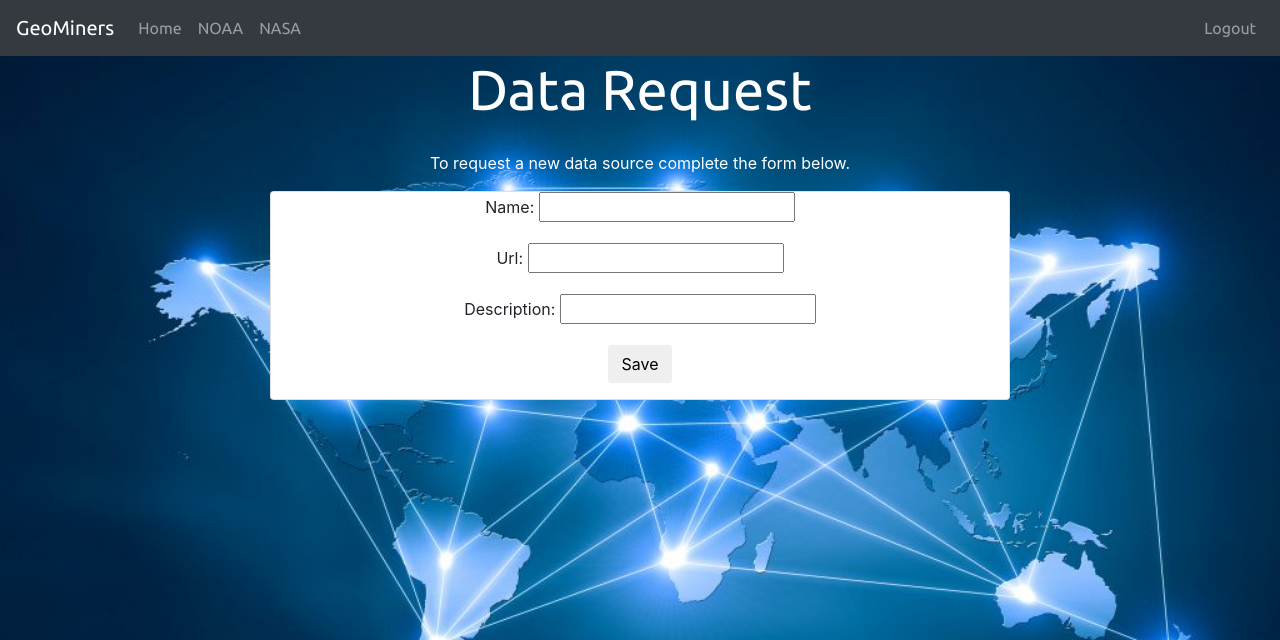
After one commit to TravisAdsittBoiseState/Hydrological-Data-Managment, a Django app: page /dataRequest in a window 1280 px wide. The commit adds this page. Shown: the top 640 px of the page. Run offline with Django 3.2, Linux system fonts and the light colour scheme; a user stored in the database is signed in; some libraries are stand-ins or nearby versions.

Commit message:
Added dummy form for data requests

```diff
--- a/website/core/forms.py
+++ b/website/core/forms.py
@@ -1,4 +1,8 @@
 from django import forms
+from .models import DataRequest
 
-class NameForm(forms.Form):
-    your_name = forms.CharField(label='Your name', max_length=100)
+class DataRequestForm(forms.ModelForm):
+
+    class Meta:
+        model = DataRequest
+        fields = ('name', 'url', 'description')
--- a/website/core/models.py
+++ b/website/core/models.py
@@ -8,6 +8,11 @@ class UserProfile(models.Model):
 	user = models.OneToOneField(User, on_delete=models.CASCADE)
 	gmail = models.CharField(max_length=255, blank=True)
 
+class DataRequest(models.Model):
+    name = models.CharField(max_length=255)
+    url = models.CharField(max_length=1000)
+    description = models.CharField(max_length=1000)
+
 @receiver(post_save, sender=User)
 def create_user_profile(sender, instance, created, **kwargs):
 	if created: # a new record was created
--- /dev/null
+++ b/website/core/templates/core/dataRequest.html
@@ -0,0 +1,20 @@
+{% extends 'base.html' %}
+
+{% block content %}
+<div id="dataRequest-container" class="container text-center">
+	<h1 id="home-title">Data Request</h1>
+	<p style="color: #FFFFFF">To request a new data source complete the form below.</p>
+
+	<div class="card col-md-8 offset-md-2">
+		<div id="dataRequest-form">
+			<form id="dataRequest-form" method="POST">
+				{% csrf_token %}
+				{{ form.as_p }}
+				<button class="save btn btn-default" type="submit">Save</button>
+			</form>
+		</div>
+	</div>
+</div>
+
+
+{% endblock %}
--- a/website/core/templates/core/home.html
+++ b/website/core/templates/core/home.html
@@ -18,6 +18,7 @@
 	<p>
 		We propose a service that can be deployed locally by a researcher. The server will periodically download relevant data. A database should be kept so that the researcher can quickly discover which files are present/absent from the local collection. Additionally, a subsetting service should be available that allows the researcher to subset a file or set of files. All original data should be kept and the subsetting should result in copies.
 	</p>
+	<a href="/dataRequest" class="btn btn-warning"><span class="glyphicon glyphicon-plus"></span> Data Request</a>
 </div>
 {% else %}
 <div class="container text-center">
--- a/website/core/urls.py
+++ b/website/core/urls.py
@@ -6,6 +6,6 @@ urlpatterns = [
 	path('', views.home, name='home'),
 	path('nasa', views.nasa, name='nasa'),
 	path('noaa', views.noaa, name='noaa'),
-	path('name', views.get_name, name='get_name'),
+	path('dataRequest', views.dataRequest, name='dataRequest'),
 	path('logout', views.logout, name='logout')
 ]
--- a/website/core/views.py
+++ b/website/core/views.py
@@ -5,10 +5,9 @@ from django.template import Context, loader
 from django.contrib.auth.decorators import login_required
 from django.contrib.auth import logout as django_logout
 from django.conf import settings
-from .forms import NameForm
+from .forms import DataRequestForm
 import os
 
-#@login_required
 def home(request):
 	user = request.user
 	return render(request, 'core/home.html')
@@ -37,23 +36,16 @@ def noaa(request):
 	return render_to_response('core/files.tpl.html', {'organization': 'NOAA', 'user': user, 'files': file_list, 'num_files': num_files})
 
 @login_required
-def get_name(request):
-    # if this is a POST request we need to process the form data
-    if request.method == 'POST':
-        # create a form instance and populate it with data from the request:
-        form = NameForm(request.POST)
-        # check whether it's valid:
+def dataRequest(request):
+    if request.method == "POST":
+        form = DataRequestForm(request.POST)
         if form.is_valid():
-            # process the data in form.cleaned_data as required
-            # ...
-            # redirect to a new URL:
-            return HttpResponseRedirect('/thanks/')
-
-    # if a GET (or any other method) we'll create a blank form
+            dr = form.save(commit=False)
+            dr.save()
+            return redirect(home)
     else:
-        form = NameForm()
-
-    return render(request, 'name.html', {'form': form})
+        form = DataRequestForm()
+    return render(request, 'core/dataRequest.html', {'form': form})
 
 #-- Helper Functions --#
 
--- a/website/geominerSite/urls.py
+++ b/website/geominerSite/urls.py
@@ -25,17 +25,16 @@ urlpatterns = [
 	#path('', include('core.urls')),
 	url(r'', include('core.urls', namespace='home')),
     url(r'^admin/', admin.site.urls),
-    url(r'^$', core_views.home, name='home'),
+	url(r'^$', core_views.home, name='home'),
     url(r'^$', core_views.nasa, name='nasa'),
     url(r'^$', core_views.noaa, name='noaa'),
-	url(r'^$', core_views.get_name, name='name'),
+	url(r'^$', core_views.dataRequest, name='dataRequest'),
     url(r'^login/$', LoginView.as_view()),
     url(r'^logout/', include('core.urls', namespace='logout')),
     url("^soc/", include("social_django.urls", namespace="social")),
-    url(r'^', include('core.urls', namespace='home')),
     url(r'^', include('core.urls', namespace='nasa')),
     url(r'^', include('core.urls', namespace='noaa')),
-	url(r'^', include('core.urls', namespace='get_name')),
+	url(r'^', include('core.urls', namespace='dataRequest')),
 
 	#path('', RedirectView.as_view(url=r'^login/', permanent=True))
 ]
```
Also changed, not shown: website/core/templates/core/name.html (deleted, +0 -13 lines).
